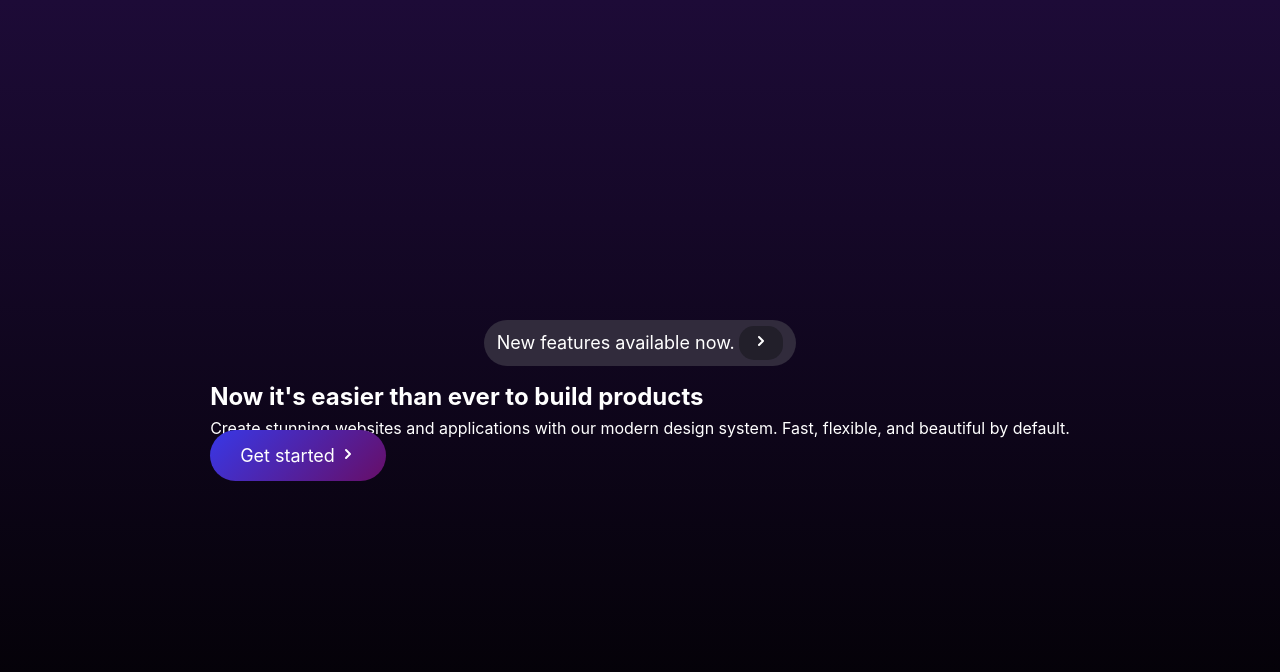
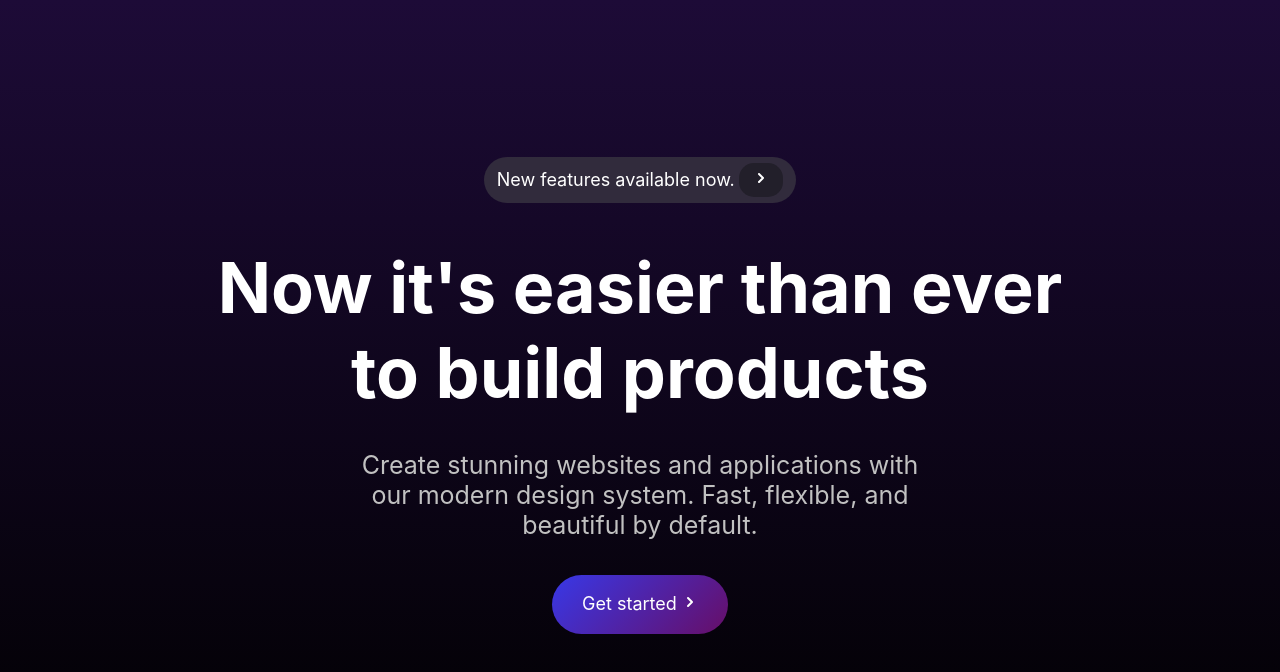
Before and after one commit to VIN1902/hitesh-cohort-css-challenges, a website: page chai-aur-hero-section/challenge-1/index.html in a window 1280 px wide. Drawn offline with Linux system fonts and the light colour scheme.

Commit message:
complete chai-aur-hero-section challenge1

```diff
--- a/chai-aur-hero-section/challenge-1/styles.css
+++ b/chai-aur-hero-section/challenge-1/styles.css
@@ -22,7 +22,9 @@ body {
     gap: 20px;
 }
 
-.announcement {}
+.announcement {
+    margin-bottom: 30px;
+}
 
 .announcement-link {
     /*  */
@@ -47,11 +49,28 @@ body {
     border-radius: 15px;
 }
 
-.hero-content {}
+.hero-content {
+    width: 70%;
+    display: flex;
+    flex-direction: column;
+    justify-content: center;
+    align-items: center;
+    gap: 35px;
+}
 
-.hero-title {}
+.hero-title {
+    font-size: 70px;
+    text-align: center;
+    line-height: normal;
+}
 
-.hero-description {}
+.hero-description {
+    width: 65%;
+    font-size: 25px;
+    text-align: center;
+    line-height: normal;
+    color: #c1c1c1;
+}
 
 .cta-button {
     background: linear-gradient(135deg, #3838e7, #670e67);
```
